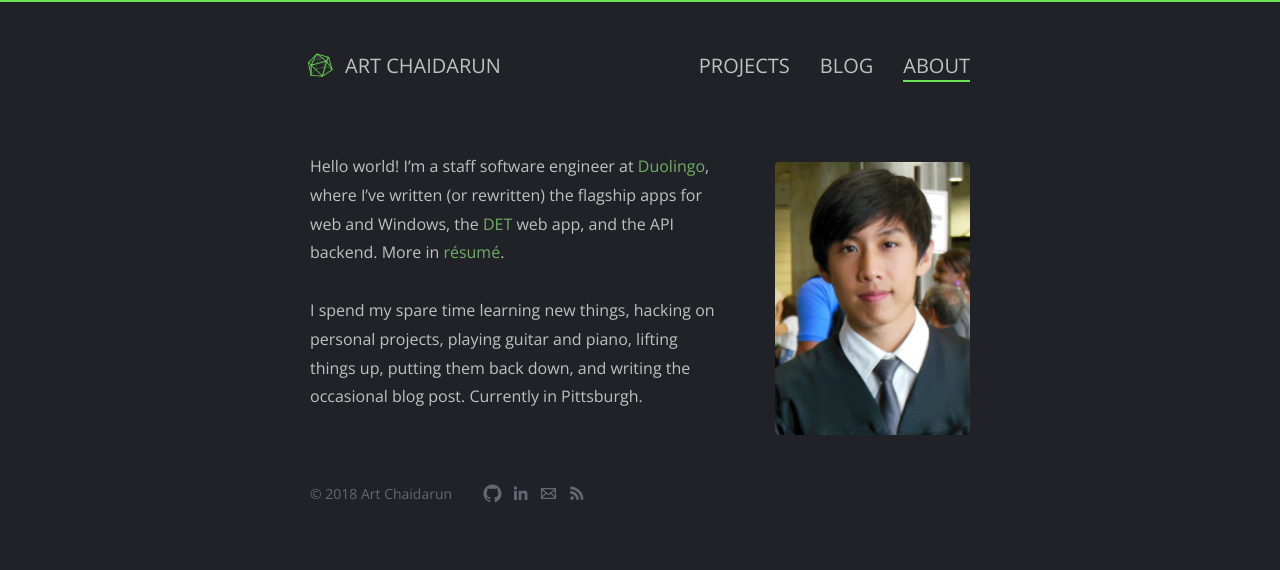
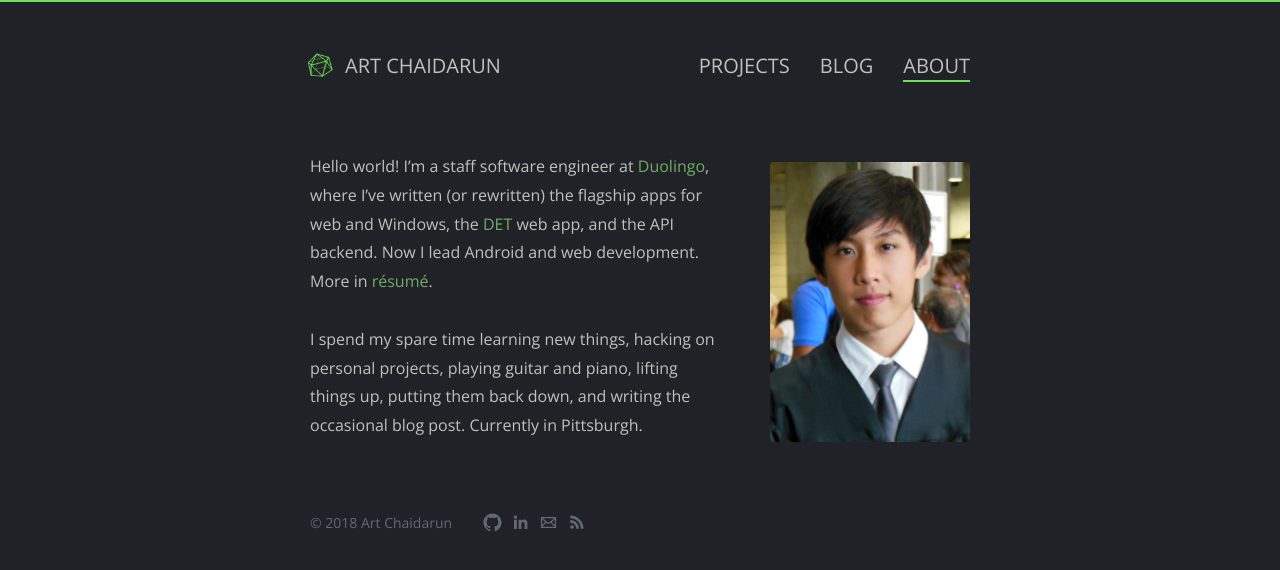
Before and after one commit to artnc/personal-website, a Jekyll site: the page built from src/about/_posts/2011-10-08-about.md, in a window 1280 px wide. Shown: the top 570 px of the page. Built offline with Jekyll 4.4.1, drawn with Linux system fonts in a browser that asks for light colours; Markdown is read by kramdown in place of the engine named in the settings.

Commit message:
Update /about

```diff
--- a/src/about/_posts/2011-10-08-about.md
+++ b/src/about/_posts/2011-10-08-about.md
@@ -5,6 +5,6 @@ pagetitle: About
 ---
 <img src="/img/about.jpg" class="right">
 
-Hello world! I'm a staff software engineer at [Duolingo](http://www.duolingo.com/), where I've written (or rewritten) the flagship apps for web and Windows, the [DET](https://englishtest.duolingo.com/) web app, and the API backend. More in [résumé](/files/ArtChaidarun-WebResume.pdf).
+Hello world! I'm a staff software engineer at [Duolingo](http://www.duolingo.com/), where I've written (or rewritten) the flagship apps for web and Windows, the [DET](https://englishtest.duolingo.com/) web app, and the API backend. Now I lead Android and web development. More in [résumé](/files/ArtChaidarun-WebResume.pdf).
 
 I spend my spare time learning new things, hacking on personal projects, playing guitar and piano, lifting things up, putting them back down, and writing the occasional blog post. Currently in Pittsburgh.
--- a/src/css/main.scss
+++ b/src/css/main.scss
@@ -644,7 +644,7 @@ img.right {
     width: 40%;
 
     @media($media-desktop) {
-      width: 195px;
+      width: 200px;
     }
   }
 }
```
